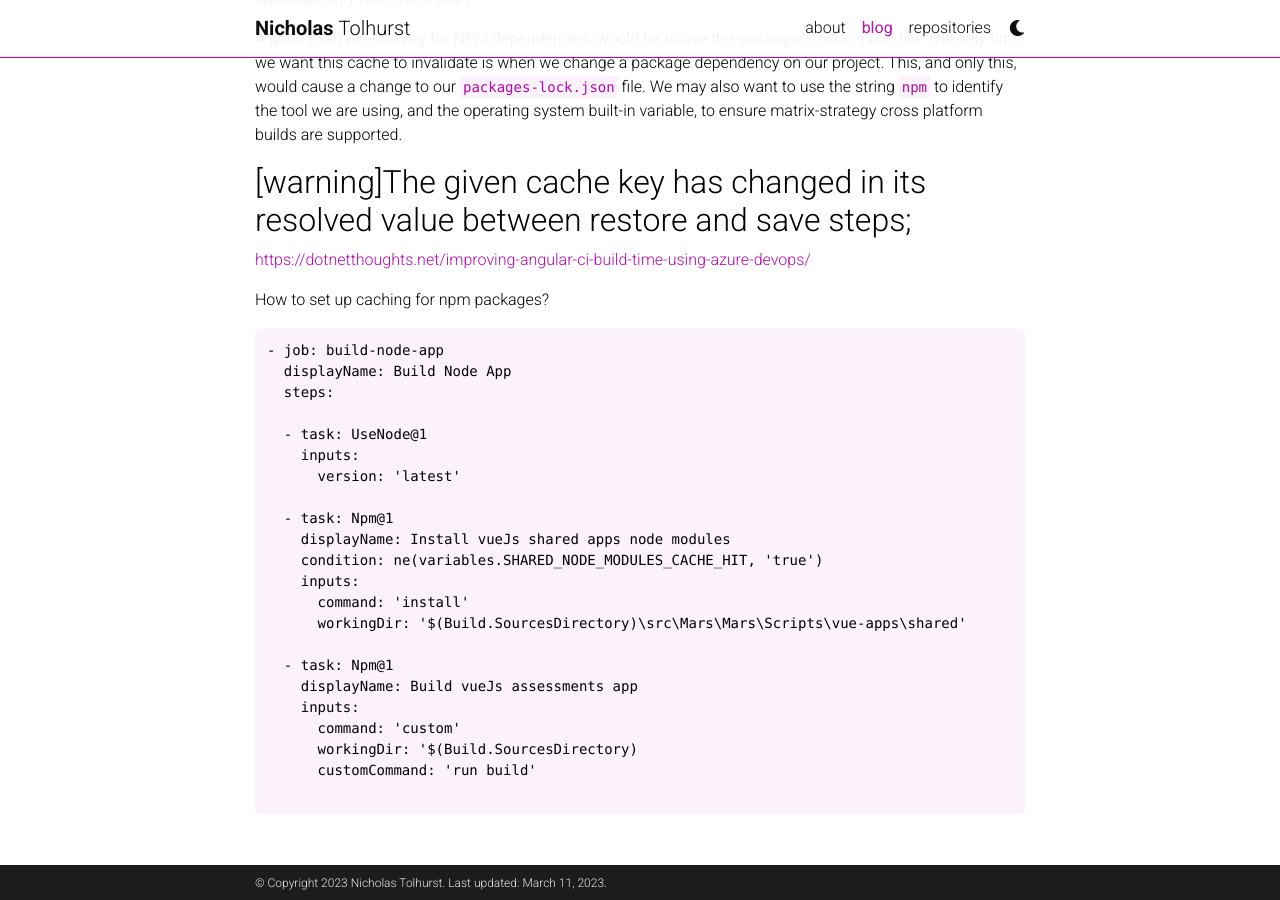
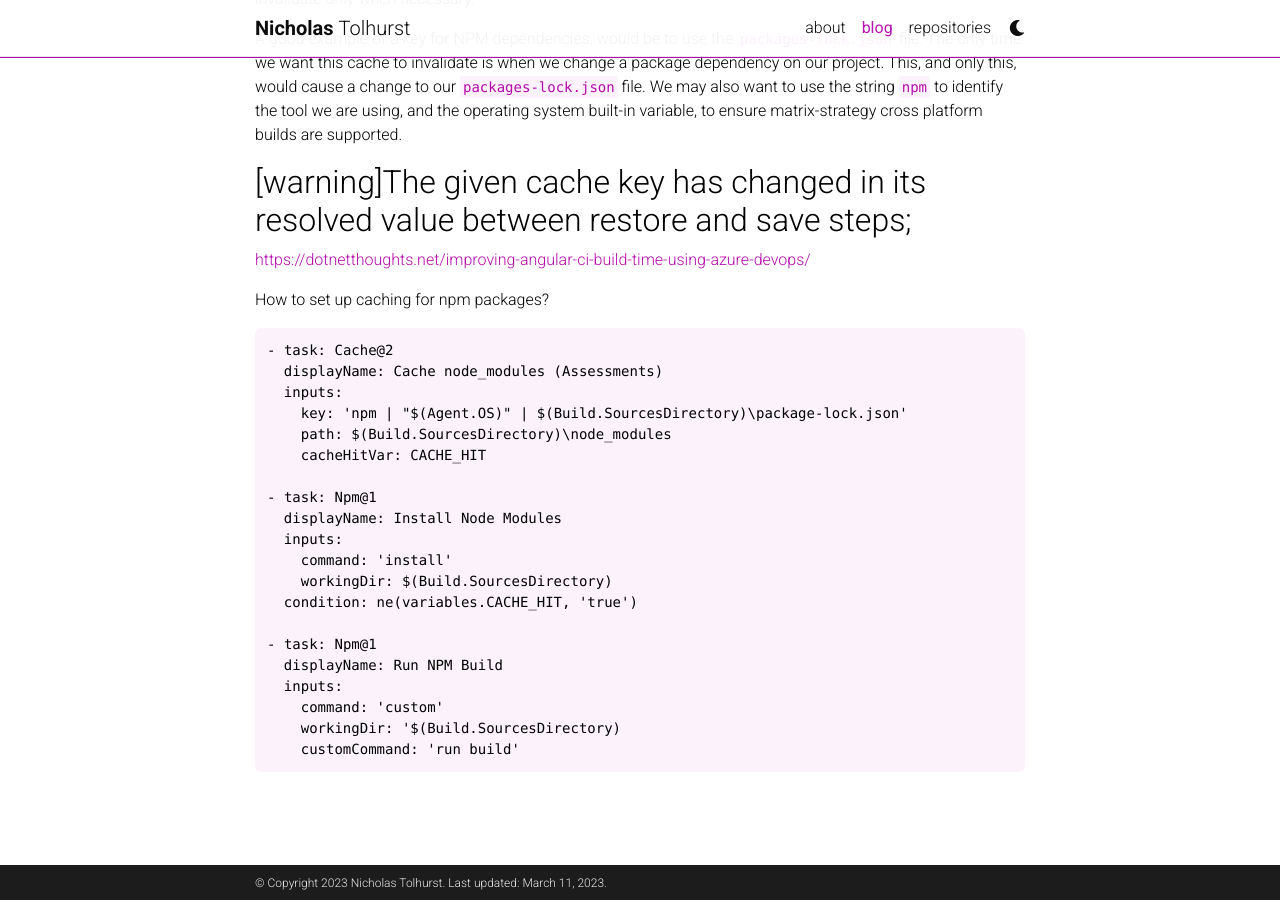
Before and after one commit to nicktolhurst/nicktolhurst.github.io, a Jekyll site: the page built from _posts/2023-03-10-azdo-nugetcache.md, in a window 1280 px wide and 900 px high, scrolled down 700 px. Built offline with Jekyll 4.4.1, drawn with Linux system fonts in a browser that asks for light colours; comment, search, counter and statistics services are not loaded; a style sheet for code colours, icons or effects is not loaded.

Commit message:
cleans up code block

```diff
--- a/_posts/2023-03-10-azdo-nugetcache.md
+++ b/_posts/2023-03-10-azdo-nugetcache.md
@@ -33,26 +33,25 @@ How to set up caching for npm packages?
 
 {% highlight YAML %}
 
-- job: build-node-app
-  displayName: Build Node App
-  steps:
+- task: Cache@2
+  displayName: Cache node_modules (Assessments)
+  inputs:
+    key: 'npm | "$(Agent.OS)" | $(Build.SourcesDirectory)\package-lock.json'
+    path: $(Build.SourcesDirectory)\node_modules
+    cacheHitVar: CACHE_HIT
 
-  - task: UseNode@1
-    inputs:
-      version: 'latest'
+- task: Npm@1
+  displayName: Install Node Modules
+  inputs:
+    command: 'install'
+    workingDir: $(Build.SourcesDirectory)
+  condition: ne(variables.CACHE_HIT, 'true')
 
-  - task: Npm@1
-    displayName: Install vueJs shared apps node modules
-    condition: ne(variables.SHARED_NODE_MODULES_CACHE_HIT, 'true')
-    inputs:
-      command: 'install'
-      workingDir: '$(Build.SourcesDirectory)\src\Mars\Mars\Scripts\vue-apps\shared'
-
-  - task: Npm@1
-    displayName: Build vueJs assessments app
-    inputs:
-      command: 'custom'
-      workingDir: '$(Build.SourcesDirectory)
-      customCommand: 'run build'
+- task: Npm@1
+  displayName: Run NPM Build
+  inputs:
+    command: 'custom'
+    workingDir: '$(Build.SourcesDirectory)
+    customCommand: 'run build'
 
 {% endhighlight %}
```
